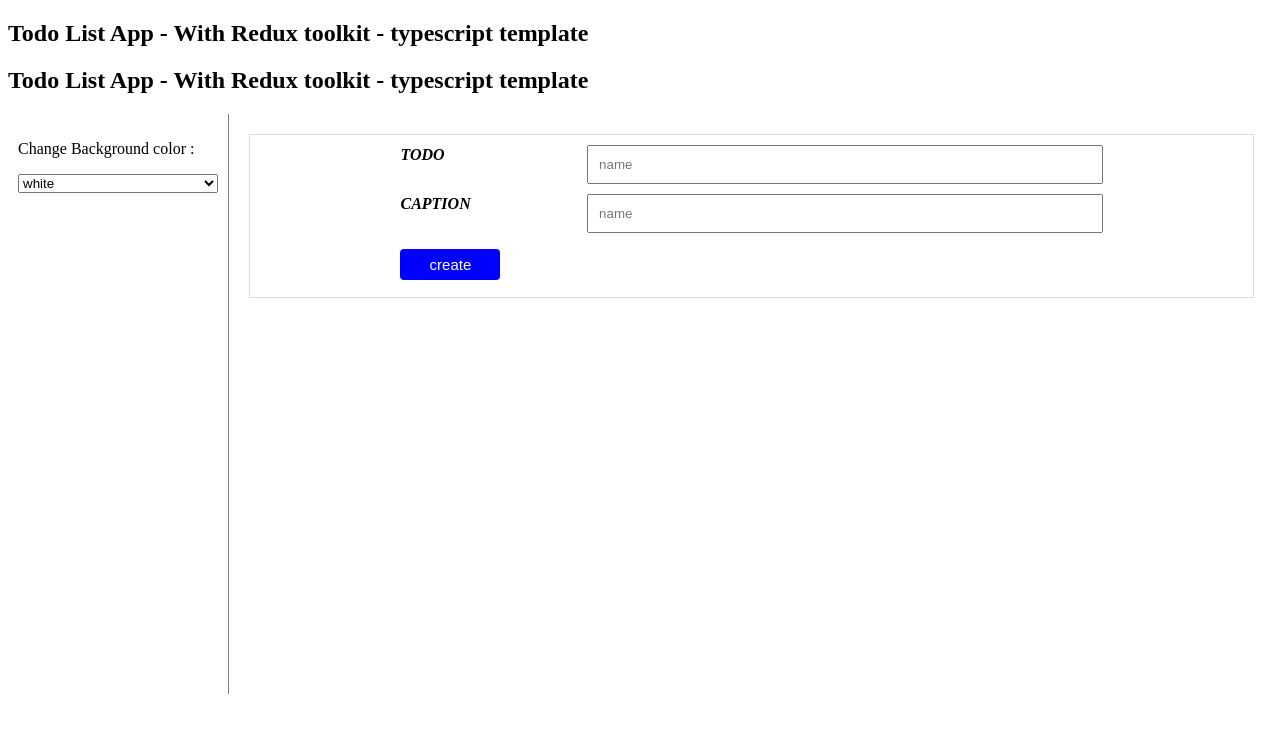
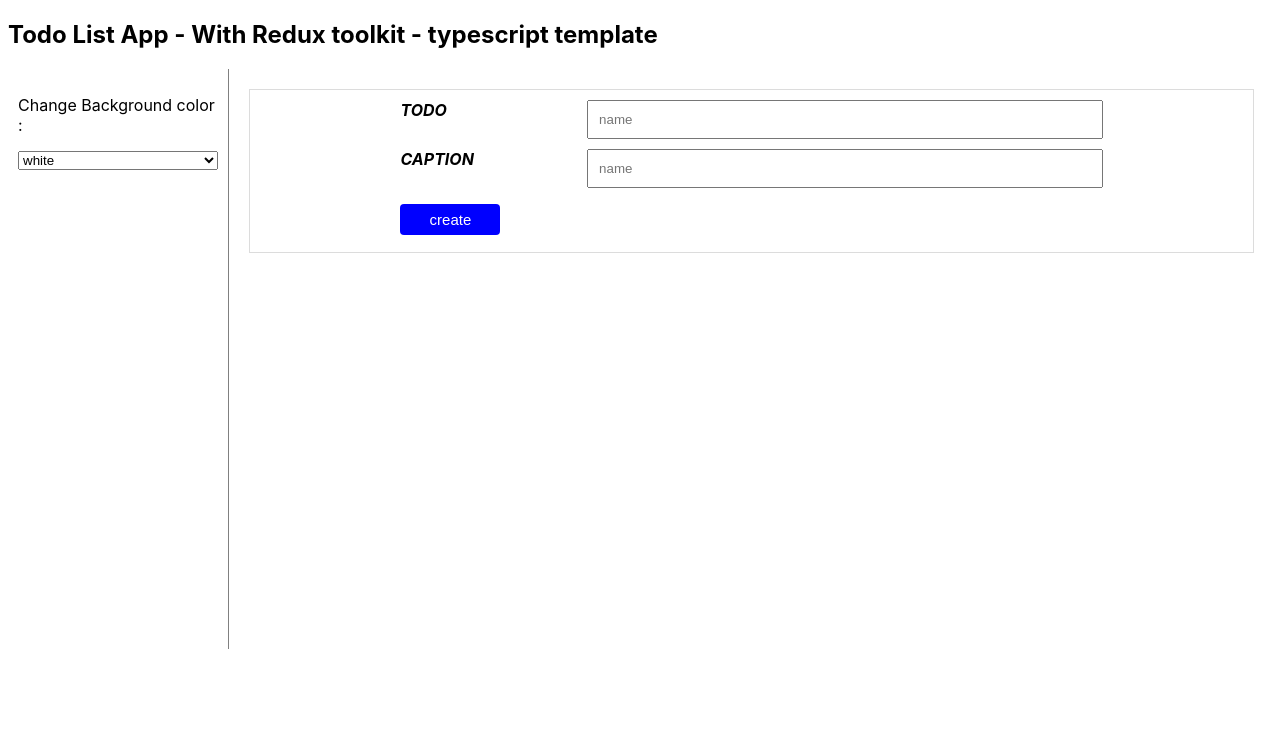
Before and after one commit to hassanamiri369/Redux-toolkit-typescript-Todo-list-app-, a React (Vite) app in the folder app/: page / in a window 1280 px wide. Shown: the top 732 px of the page. Built offline with nearby package versions, Linux system fonts and the light colour scheme.

Commit message:
adding some inline style

```diff
--- a/app/src/App.tsx
+++ b/app/src/App.tsx
@@ -5,15 +5,15 @@ function App() {
 
 
   return (
-    <>
-       <h2> Todo List App - With Redux toolkit - typescript template</h2>
-
-       <div>
-        <TodoList/>
-       </div>
+    <div className="App">
 
 
-    </>
+
+        <TodoList/>
+
+
+
+    </div>
   )
 }
 
```
